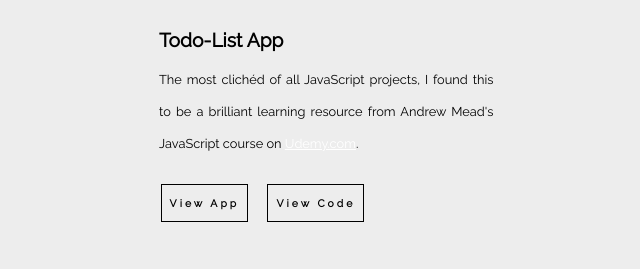
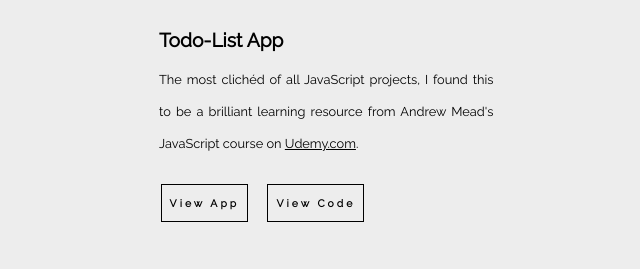
Before and after one commit to max-b10/portfolio-v2, a plain HTML site: page index.html in a window 1280 px wide. Shown: the part 2980-3249 px from the top of the page, 25-665 px from the left. Drawn offline with Linux system fonts and the light colour scheme.

Commit message:
Update index.html

```diff
--- a/index.html
+++ b/index.html
@@ -340,7 +340,7 @@
                   course on
                   <a
                     href="https://www.udemy.com/course/modern-javascript/"
-                    class="dark-href"
+                    class="light-href"
                     >Udemy.com</a
                   >.
                 </p>
```
